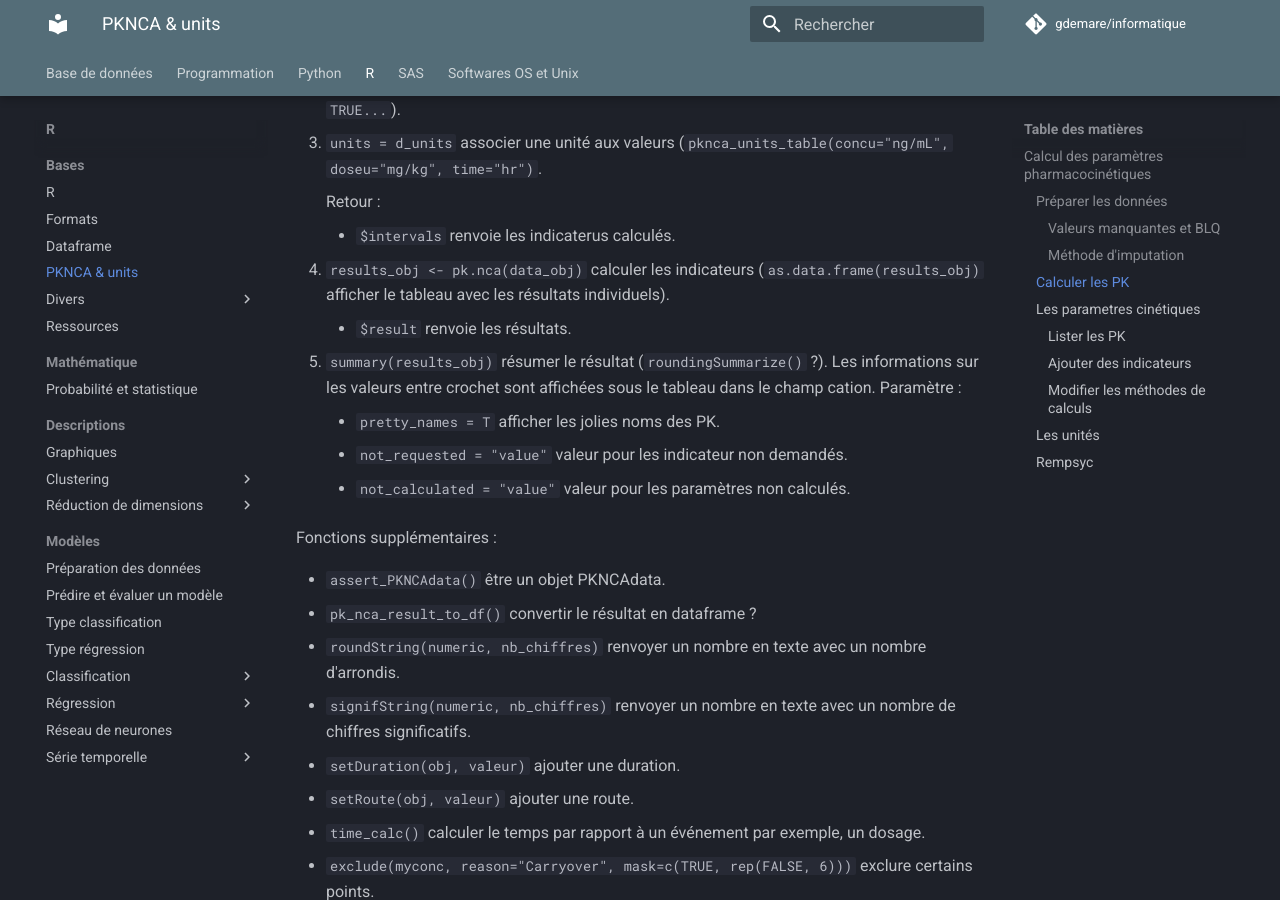
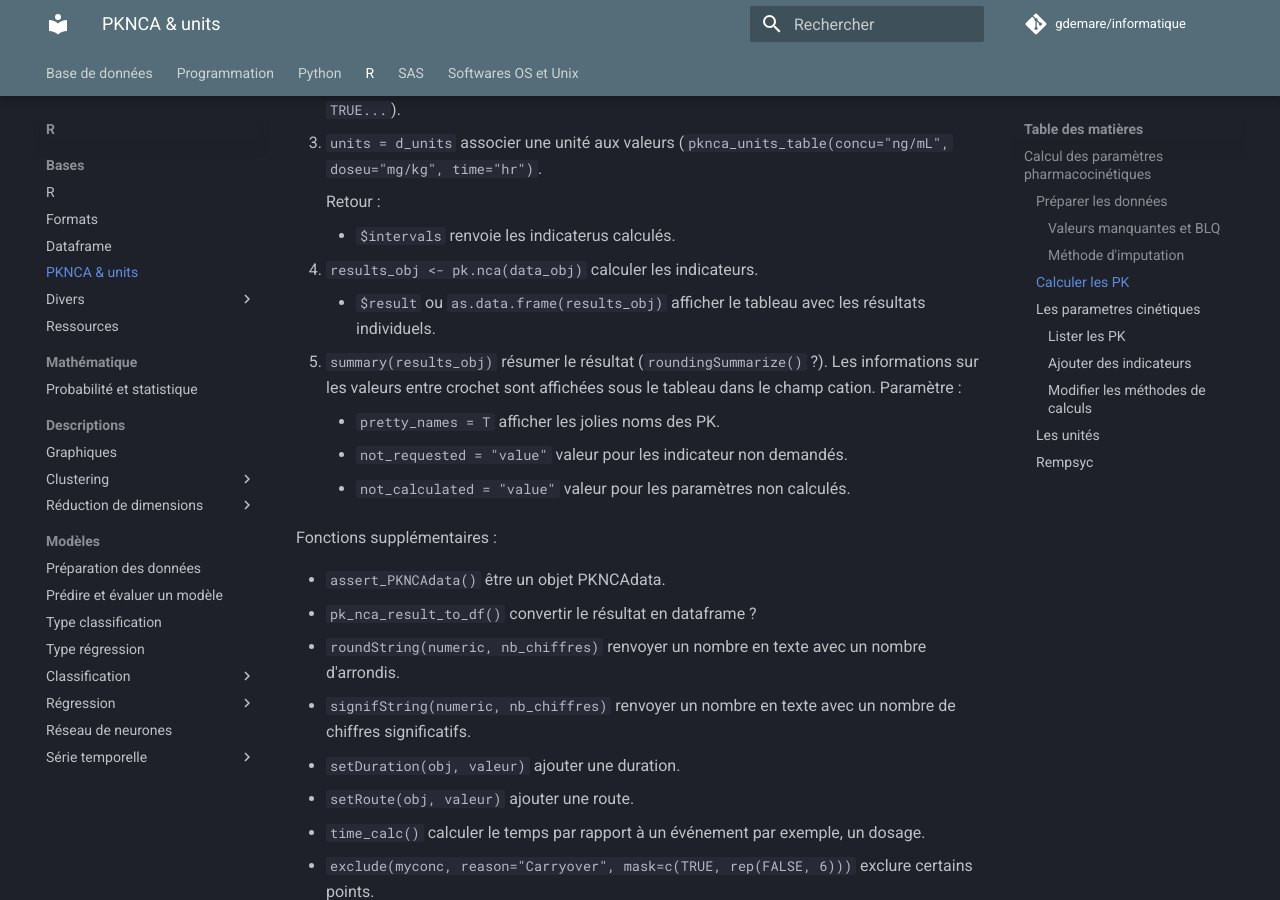
Before and after one commit to gdemare/Informatique, an MkDocs documentation site: the page built from docs/r/PKNCA-units_r.md, in a window 1280 px wide and 900 px high, scrolled down 1815 px. Built offline with MkDocs 1.6.1 and Material for MkDocs 9.7.7, drawn with Linux system fonts in a browser that asks for light colours; comment, search, counter and statistics services are not loaded.

Commit message:
Update PKNCA-units_r.md

```diff
--- a/docs/r/PKNCA-units_r.md
+++ b/docs/r/PKNCA-units_r.md
@@ -61,9 +61,9 @@ Remplacer les valeurs :
 
     * `$intervals` renvoie les indicaterus calculés.
 
-4. `results_obj <- pk.nca(data_obj)` calculer les indicateurs (`as.data.frame(results_obj)` afficher le tableau avec les résultats individuels).
+4. `results_obj <- pk.nca(data_obj)` calculer les indicateurs.
 
-    * `$result` renvoie les résultats.
+    * `$result` ou `as.data.frame(results_obj)` afficher le tableau avec les résultats individuels.
 
 6. `summary(results_obj)` résumer le résultat (`roundingSummarize()` ?). Les informations sur les valeurs entre crochet sont affichées sous le tableau dans le champ cation. Paramètre :
 
```
